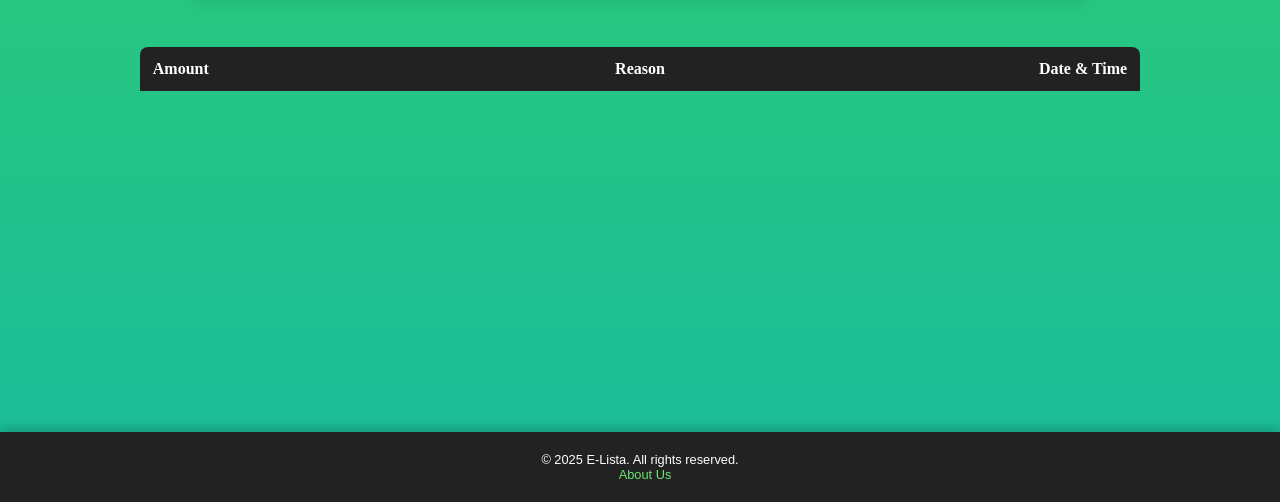
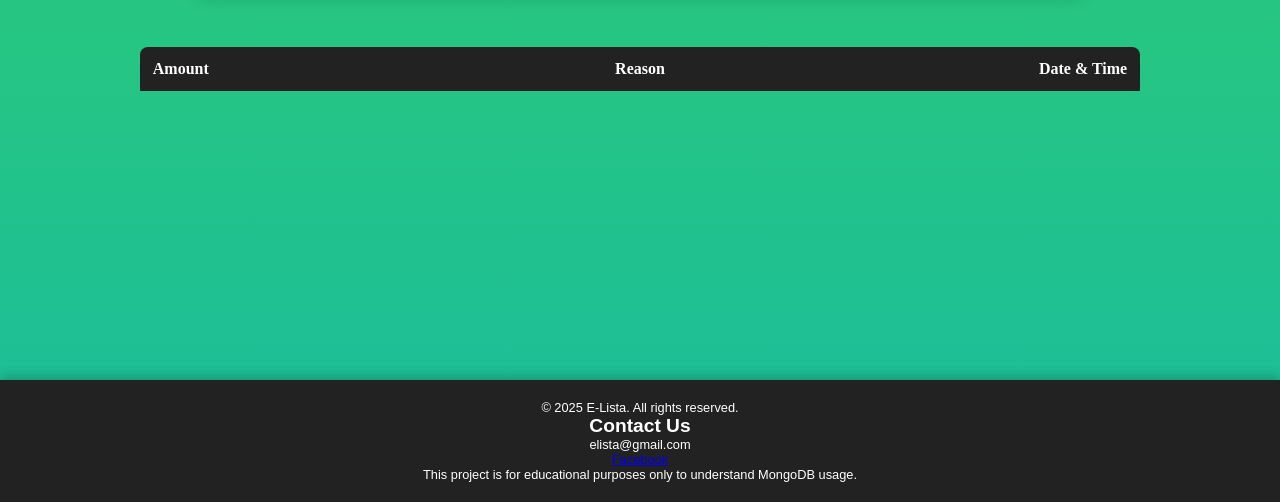
Before and after one commit to kurtuson92-web/E-Lista, a website: page dashboard.html in a window 1280 px wide. Shown: the part 298-800 px from the top of the page. Drawn offline with Linux system fonts and the light colour scheme; no server answers; sample sign-in values are in the browser's storage.

Commit message:
Update dashboard.html

```diff
--- a/dashboard.html
+++ b/dashboard.html
@@ -88,7 +88,10 @@
 
 <footer class="footer">
   <p>&copy; 2025 E-Lista. All rights reserved.</p>
-  <a id="aboutLink" style="color:#6de471; margin-left: 10px; cursor:pointer;">About Us</a>
+  <h2>Contact Us</h2>
+    <p>elista@gmail.com</p>
+    <a class="FB" href="https://www.facebook.com/profile.php?id=61584746674241" target="_blank">Facebook</a>
+    <p>This project is for educational purposes only to understand MongoDB usage.</p>
 </footer>
 </body>
 </html>
```
